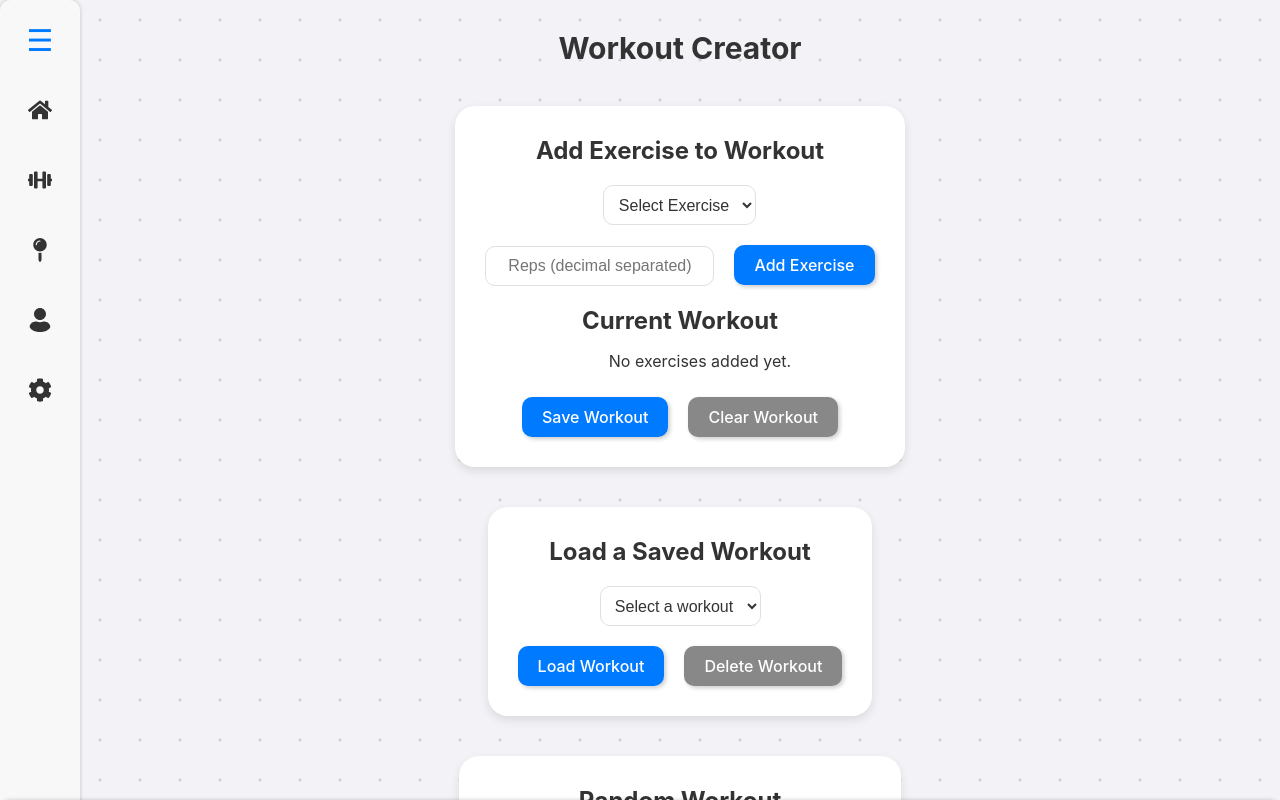
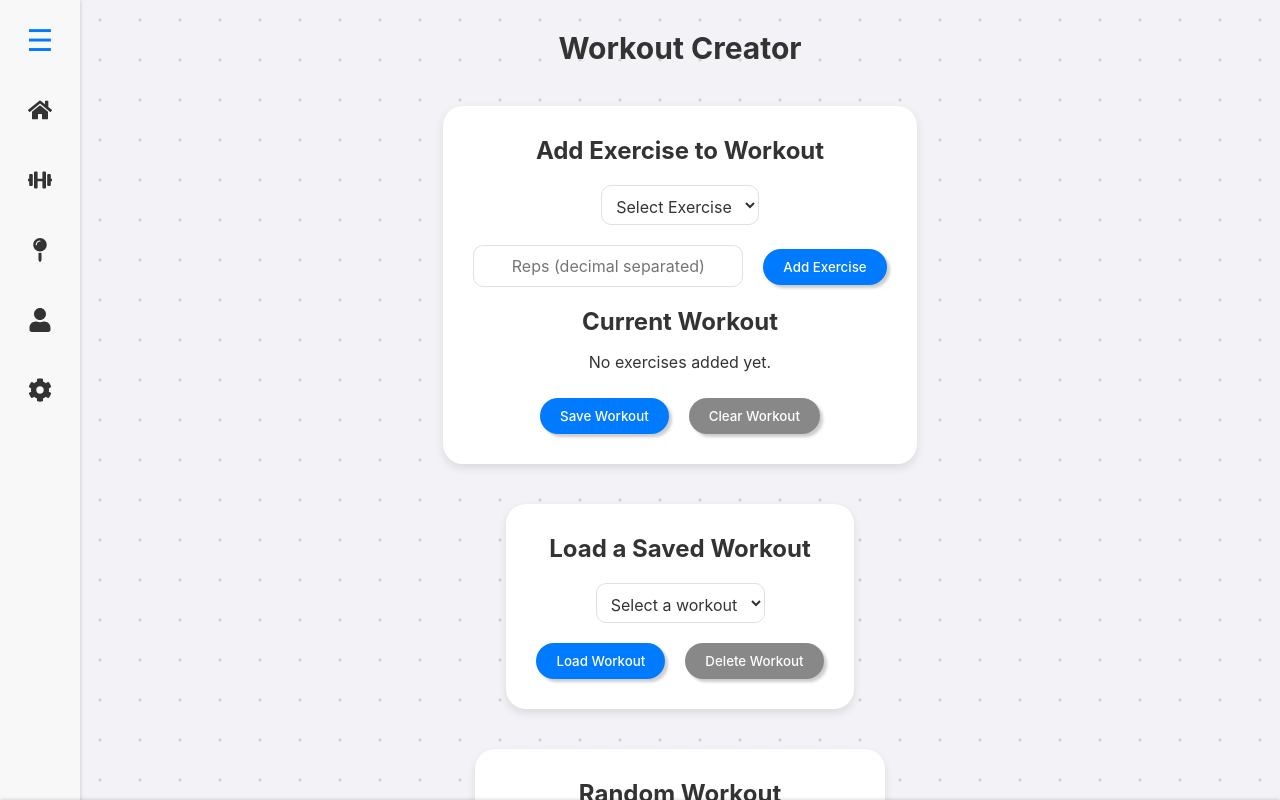
Before and after one commit to Jararered/fitness-framework, a React (Vite) app: page / in a window 1280 px wide. Both pictures are taken after a click on the element 40 px from the left and 180 px from the top of the page. Shown: the top 800 px of the page. Built offline with nearby package versions, Linux system fonts and the light colour scheme.

Commit message:
Refactor styles: enhance button and equipment item styles, remove Preferences.css, and update CurrentWorkout layout

```diff
--- a/src/App.css
+++ b/src/App.css
@@ -1,36 +1,55 @@
 * {
     user-select: none;
     text-align: center;
-    border-radius: 10px;
     list-style-type: none;
+    font-family: -apple-system, BlinkMacSystemFont, 'Segoe UI', Roboto, 'Helvetica Neue', Arial, sans-serif;
 }
 
 body {
     margin: 0;
     padding: 0;
-    font-family: -apple-system, BlinkMacSystemFont, 'Segoe UI', Roboto, 'Helvetica Neue', Arial, sans-serif;
+    margin-bottom: 80px;
+
+    color: #333;
     background-color: #f2f2f7;
     background-image: radial-gradient(circle, #d2d2d2 1px, transparent 2px);
     background-size: 40px 40px;
-    color: #333;
 }
 
 button {
     border: none;
-    box-shadow: 2px 2px 4px rgba(0, 0, 0, 0.2);
+    border-radius: 20px;
+    box-shadow: 3px 3px 3px rgba(0, 0, 0, 0.2);
     color: white;
     cursor: pointer;
     font-family: inherit;
-    font-size: 1em;
     font-weight: 500;
     margin: 10px;
     outline: none;
     padding: 10px 20px;
-    transition: background-color 0.3s;
+    transition: 200ms;
 }
 
 button:hover {
-    transition: background-color 0.3s;
+    transition: 200ms;
+    translate: 1px 1px;
+    box-shadow: 2px 2px 2px rgba(0, 0, 0, 0.2);
+}
+
+button:active {
+    transition: 0ms;
+    translate: 2px 2px;
+    box-shadow: 1px 1px 1px rgba(0, 0, 0, 0.2);
+}
+
+select {
+    appearance: auto;
+    height: 40px;
+    max-width: 250px;
+}
+
+ul {
+    padding: 0;
 }
 
 h1 {
--- a/src/components/CurrentWorkout.tsx
+++ b/src/components/CurrentWorkout.tsx
@@ -6,16 +6,20 @@ const CurrentWorkout: React.FC<{ currentWorkout: Exercise[] }> = ({ currentWorko
     return (
         <div>
             <h2>Current Workout</h2>
-            <ul className="workout-list">
-                {currentWorkout.length === 0 ? (
-                    <p>No exercises added yet.</p>
+
+            <ul>
+                {currentWorkout.length === 0 ?
+                    (<p>No exercises added yet.</p>
                     ) : (
                         currentWorkout.map((exercise, index) => (
-                        <li key={index} className="workout-item">
-                            <strong>{exercise.name}</strong>: {exercise.sets.map((set, setIndex) => (
+                            <div>
+                                <h4>{exercise.name}</h4>
+                                <li key={index}>
+                                    {exercise.sets.map((set, setIndex) => (
                                         <span key={setIndex}>{set.reps} reps{setIndex < exercise.sets.length - 1 ? ', ' : ''}</span>
                                     ))}
                                 </li>
+                            </div>
                         ))
                     )}
             </ul>
--- a/src/components/GymEquipment.css
+++ b/src/components/GymEquipment.css
@@ -1,27 +1,31 @@
 /* Styles for individual equipment items */
 .equipment-item {
     display: flex;
-    margin: 10px 10px;
     flex-direction: column;
     align-items: center;
+    text-align: center;
+
+    width: 100px;
+    margin: 10px;
+
     background-color: #f9f9f9;
     border-radius: 10px;
-    padding: 10px;
     padding-bottom: 30px;
-    width: 100px;
-    text-align: center;
-    box-shadow: 0 4px 10px rgba(0, 0, 0, 0.1);
+    border: 1px solid #e0e0e0;
+    box-shadow: 3px 3px 3px rgba(0, 0, 0, 0.3);
     cursor: pointer;
-    border: 1px solid #e0e0e0;
-    position: relative;
-    transition: background-color 0.3s, border-color 0.3s;
+
+    transition: 200ms;
 }
 
 /* Styles for selected equipment items */
 .equipment-item.selected {
     background-color: #d0f0c0;
     border-color: #a3d9a5;
-    transition: background-color 0.3s, border-color 0.3s;
+    translate: 2px 2px;
+    box-shadow: 1px 1px 3px rgba(0, 0, 0, 0.3);
+
+    transition: 200ms;
 }
 
 /* Styles for the equipment name text */
--- a/src/components/GymEquipment.tsx
+++ b/src/components/GymEquipment.tsx
@@ -81,7 +81,7 @@ const Equipment: React.FC = () => {
                                     className={`equipment-item ${selectedEquipment.includes(equipment) ? 'selected' : ''}`}
                                     onClick={() => toggleEquipment(equipment)}
                                 >
-                                    <div className="equipment-icon">{equipmentIcons[equipment]}</div>
+                                    <div>{equipmentIcons[equipment]}</div>
                                     <p className="equipment-name">{equipment}</p>
                                     {selectedEquipment.includes(equipment) && <FaCheck size={24} className="checkmark-icon" />}
                                 </div>
--- a/src/components/Preferences.css
+++ /dev/null
@@ -1,19 +0,0 @@
-/* Layout for preferences columns */
-.preferences-columns {
-    display: flex;
-    justify-content: space-between;
-}
-
-/* Styling for preferences inputs and buttons */
-.preferences-inputs,
-.preferences-buttons {
-    flex: 1;
-    margin: 0 10px;
-}
-
-/* Layout for preferences buttons */
-.preferences-buttons {
-    display: flex;
-    align-items: center;
-    justify-content: center;
-}
--- a/src/components/Preferences.tsx
+++ b/src/components/Preferences.tsx
@@ -1,7 +1,4 @@
 import React, { useState, useEffect } from 'react';
-
-// Import Styles
-import './Preferences.css';
 
 interface PreferencesInterface {
     // User
@@ -124,7 +121,7 @@ const Preferences: React.FC = () => {
                             id="user-weight"
                             value={preferences.weight === 0 ? '' : preferences.weight}
                             onChange={handleWeightChange}
-                            inputMode="numeric"
+                            inputMode="decimal"
                         />
                     </div>
                     <div>
--- a/src/components/WorkoutInProgress.tsx
+++ b/src/components/WorkoutInProgress.tsx
@@ -243,14 +243,15 @@ const WorkoutInProgress: React.FC<WorkoutInProgressProps> = ({ onCompleteWorkout
                                         value={currentSet.reps}
                                         onChange={(e) => handleRepsChange(e, workoutState.currentSetIndex)}
                                         className="input-field"
+                                        inputMode="numeric"
                                     />
                                     <input
                                         type="number"
-                                        inputMode="numeric"
                                         placeholder={weightTracking.lastWeights[currentExercise.name]?.weight.toString() || "Enter weight"}
                                         value={weightTracking.currentWeights[workoutState.currentSetIndex] || ""}
                                         onChange={(e) => handleWeightChange(e, workoutState.currentSetIndex)}
                                         className="input-field"
+                                        inputMode="decimal"
                                     />
                                     <div className="button-row">
                                         <button className="bad-button" onClick={handleSkipExercise}>
--- a/src/styles/Input.css
+++ b/src/styles/Input.css
@@ -1,12 +1,3 @@
-/* Styles for select dropdowns */
-select {
-    appearance: auto;
-    height: 40px;
-    max-width: 250px;
-}
-
-
-/* Styles for input fields within input rows */
 .input-field {
     border-radius: 10px;
     font-size: 16px;
```
Lines whose indentation alone changed are shown as unchanged.
